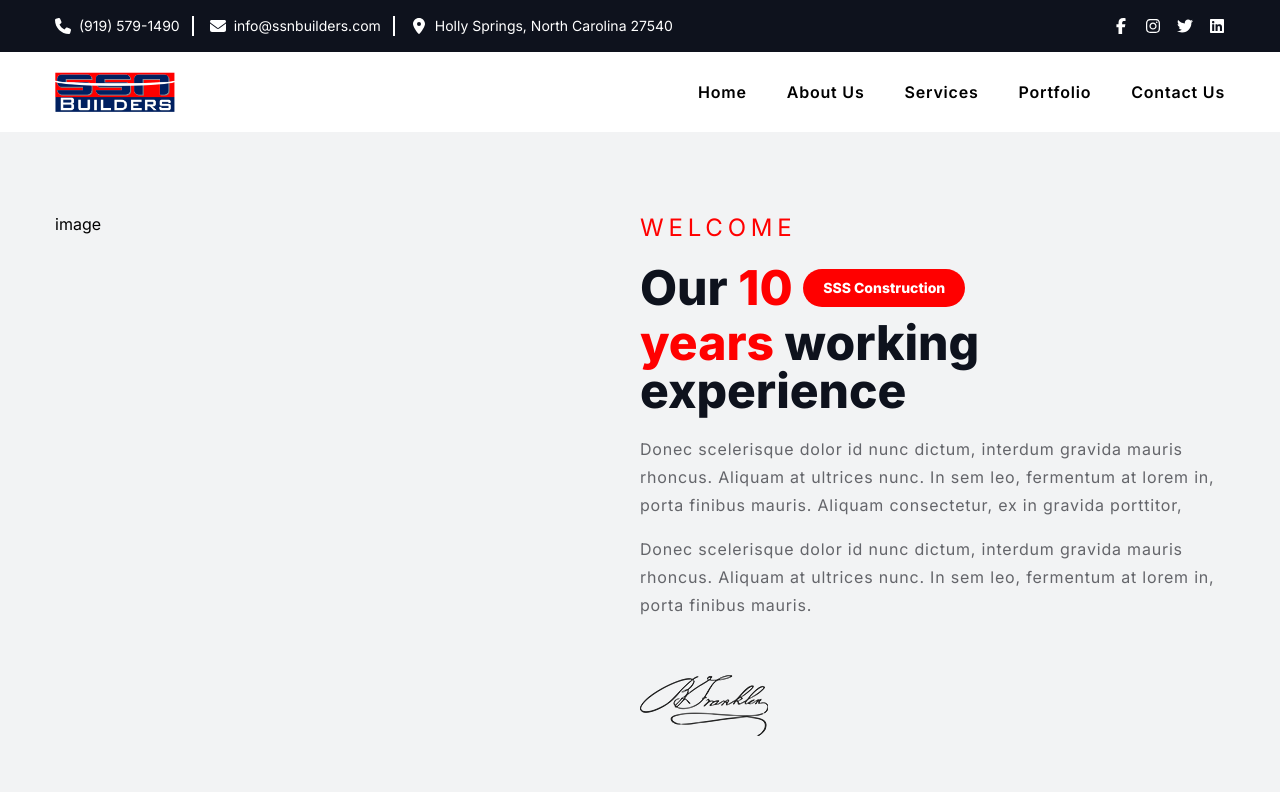
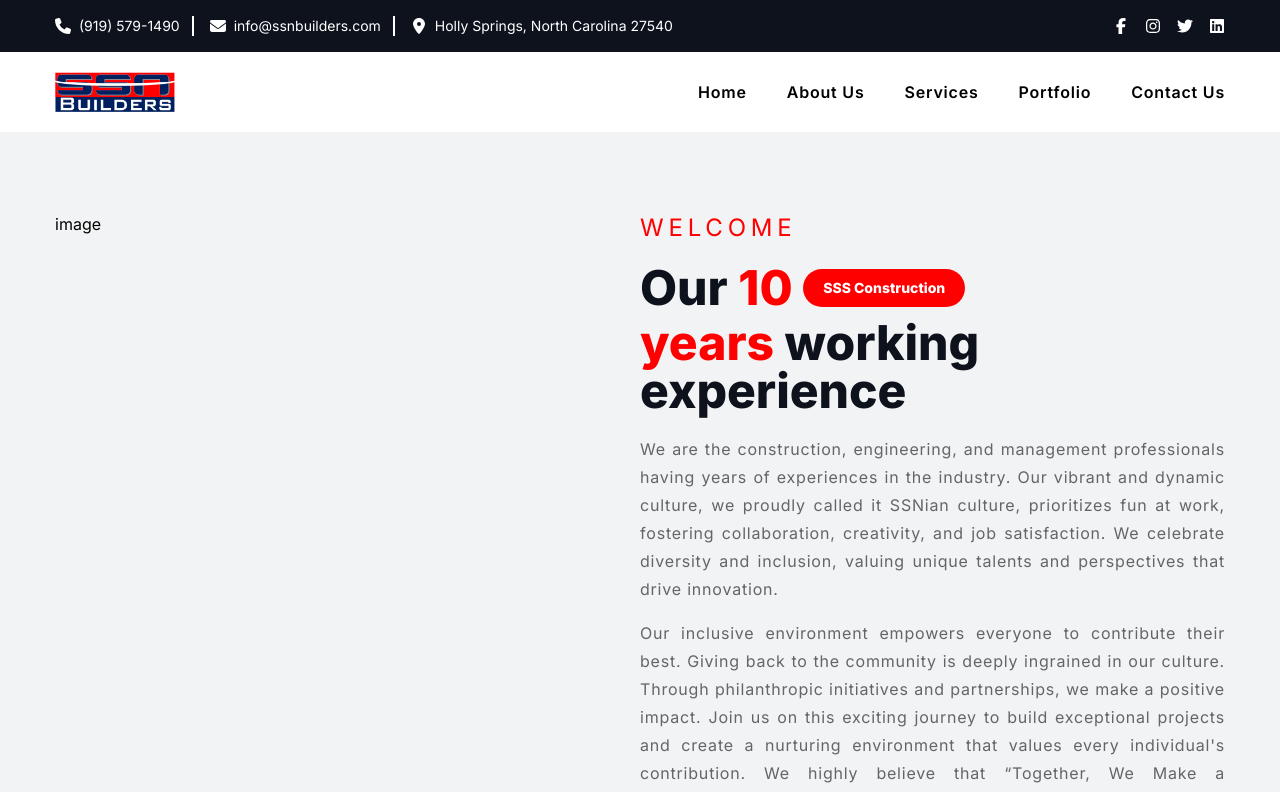
Before and after one commit to Krishna-Khadka/SSS_Construction_WebApp, a Next.js app: page / in a window 1280 px wide. Shown: the top 792 px of the page. Built offline with nearby package versions, Linux system fonts and the light colour scheme.

Commit message:
Home About Content Added

```diff
--- a/src/components/homeAbout/HomeAboutContent.tsx
+++ b/src/components/homeAbout/HomeAboutContent.tsx
@@ -1,5 +1,5 @@
 import React from "react";
-import signature from "../../../public/signature.png"
+import signature from "../../../public/signature.png";
 import Image from "next/image";
 
 const HomeAboutContent = () => {
@@ -22,22 +22,28 @@ const HomeAboutContent = () => {
         </h1>
       </div>
       <div>
-        <p className="text-[#64656a] text-base tracking-wider leading-[28px]">
-          Donec scelerisque dolor id nunc dictum, interdum gravida mauris
-          rhoncus. Aliquam at ultrices nunc. In sem leo, fermentum at lorem in,
-          porta finibus mauris. Aliquam consectetur, ex in gravida porttitor,
+        <p className="text-[#64656a] text-base tracking-wider leading-[28px] text-justify">
+          We are the construction, engineering, and management professionals
+          having years of experiences in the industry. Our vibrant and dynamic
+          culture, we proudly called it SSNian culture, prioritizes fun at work,
+          fostering collaboration, creativity, and job satisfaction. We
+          celebrate diversity and inclusion, valuing unique talents and
+          perspectives that drive innovation.
         </p>
-        <p className="text-[#64656a] text-base tracking-wider leading-[28px] pt-4">
-          Donec scelerisque dolor id nunc dictum, interdum gravida mauris
-          rhoncus. Aliquam at ultrices nunc. In sem leo, fermentum at lorem in,
-          porta finibus mauris.
+        <p className="text-[#64656a] text-base tracking-wider leading-[28px] pt-4 text-justify">
+          Our inclusive environment empowers everyone to contribute their best.
+          Giving back to the community is deeply ingrained in our culture.
+          Through philanthropic initiatives and partnerships, we make a positive
+          impact. Join us on this exciting journey to build exceptional projects
+          and create a nurturing environment that values every individual's
+          contribution. We highly believe that “Together, We Make a Difference”.
         </p>
       </div>
       <div className="block pt-14">
         <Image
-        src={signature}
-        alt="Signature Image"
-        className="max-w-full h-full object-cover"
+          src={signature}
+          alt="Signature Image"
+          className="max-w-full h-full object-cover"
         />
       </div>
     </>
```
